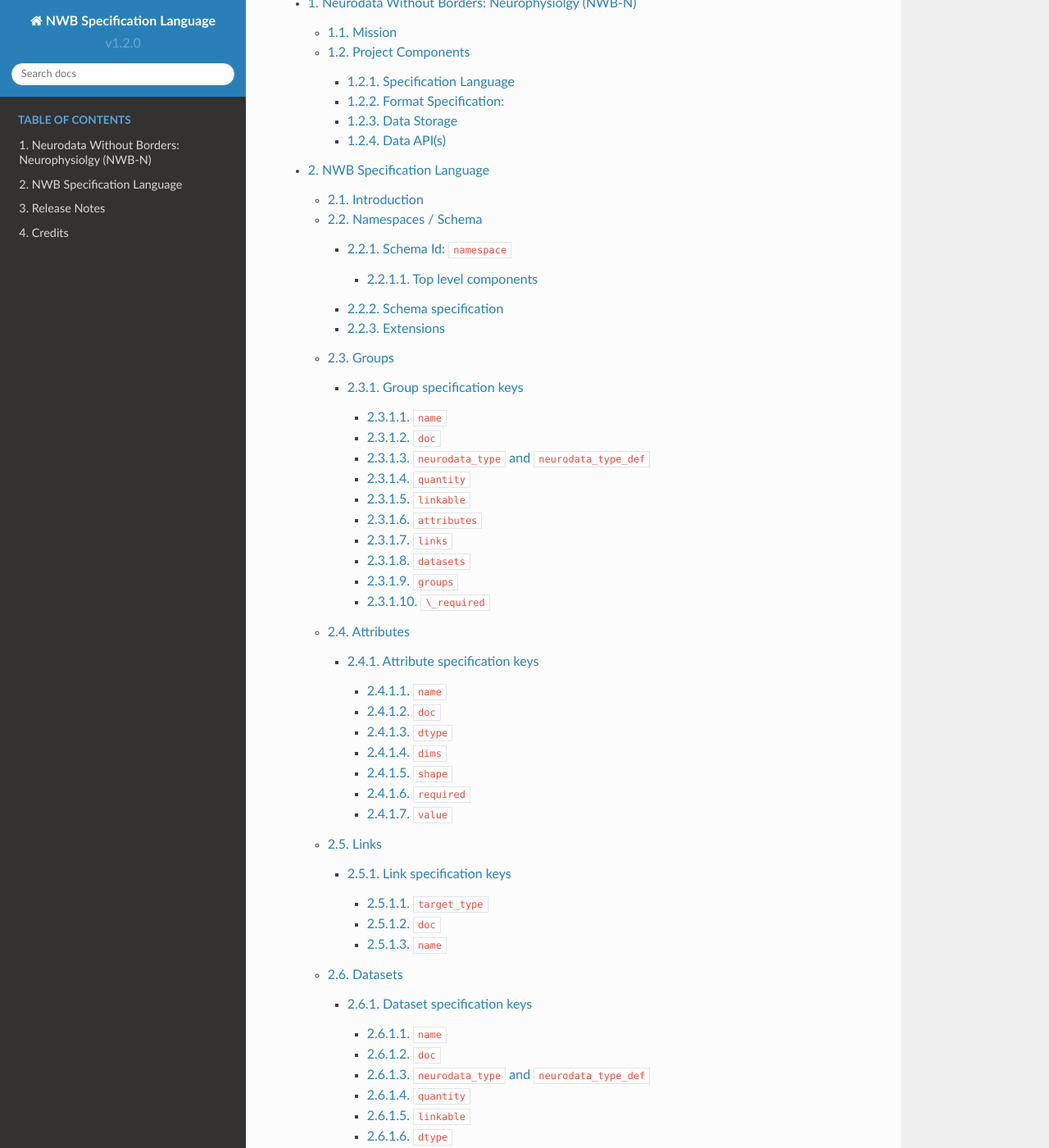
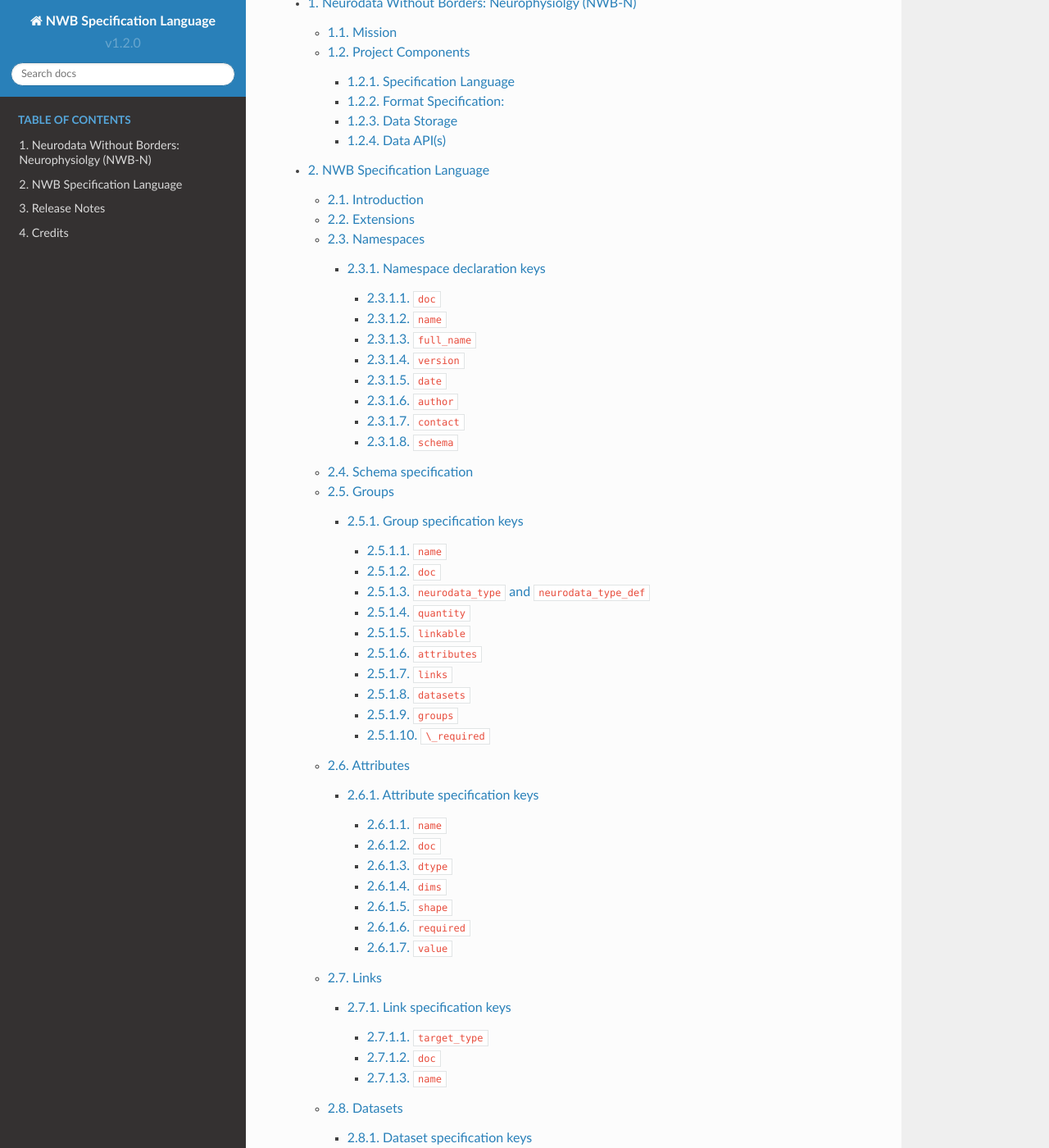
Before and after one commit to NeurodataWithoutBorders/nwb-schema, a Sphinx documentation site: the page built from docs/language/source/index.rst, in a window 1280 px wide and 1400 px high, scrolled down 216 px. Shown: the whole window at 82% size. Built offline with Sphinx 7.4.7 and the Read the Docs theme 2.0.0, drawn with Linux system fonts in a browser that asks for light colours; some of the changed lines change nothing that is shown; some of the changed text lies outside the part shown.

Commit message:
Updated language docs to describe extensions and namespaces

```diff
--- a/docs/language/source/specification_language_description.rst
+++ b/docs/language/source/specification_language_description.rst
@@ -14,153 +14,145 @@
 The specification language is defined in YAML (or optionally JSON) and defines formal
 structures for describing the organization of complex data using basic
 concepts, e.g., Groups, Datasets, Attributes, and Links.
+A specification typically consists of a declaration of a namespace
+and a set of schema specifications.
 Data publishers can use the specification language to extend
-the format in order to store types of data not supported by the NWB core format.
+the format in order to store types of data not supported by the
+NWB core format (:numref:`sec-extensions:`).
 
-Namespaces / Schema
-===================
+
+.. _sec-extensions:
+
+Extensions
+==========
+
+As mentioned, extensions to the core format are specified via custom
+user namespaces. Each namespace must have a unique name (i.e, must be
+different from NWB). The schema of new neurodata_types (groups, datasets etc.)
+are then specified in seperate schema specification files.
+While it’s possible to define multiple namespaces in the same file, most commonly,
+each new namespace will be defined in a separate file with coresponding
+schema specifications being stored in one ore more additional YAML (or JSON) files.
+One or more namespaces can be used simultaneously, so that multiple
+extensions can be used at the same time while avoiding potential
+name and type collisions between extensions (as well as extensions and the NWB core spec).
+
+The specification of namespaces is described in detail next in :numref:`sec-namespace-dec`
+and the specification of schema specifications is described in :numref:`sec-schema-spec`
+and subsequent sections.
+
+
+.. _sec-namespace-dec:
+
+Namespaces
+==========
 
 .. attention::
 
-    TODO: Update this section describing the definition and use of namespaces
+    TODO: Update this section to ensure consitency with the current implementation
 
-Schema Id: ``namespace``
-------------------------
-
-The top-level of a format specification has the following form:
+Namespaces are used to define a collections of specifications, to enable
+users to develop extensions in their own namespace and, hence, to avoid
+name/type collisions. Namespaces are defined in seperate YAML files.
+The specification of a namespace looks as follows:
 
 .. code-block:: python
 
-    {"fs": {
+    namespaces:
+    - doc: NWB namespace
+      name: NWB
+      full_name: NWB core
+      version: 1.2.0
+      date: 2017-04-25 18:05:00
+      author:
+      - Keith Godfrey
+      - Jeff Teeters
+      - Oliver Ruebel
+      - Andrew Tritt
+      contact:
+      - keithg@alleninstitute.org
+      - jteeters@berkeley.edu
+      - oruebel@lbl.gov
+      - ajtritt@lbl.gov
+      schema:
+      - source: nwb.base.yaml
+        neurodata_types: null
+      - ...
 
-    "ns1": <specification for ns1 namespace>,
-
-    "ns2": <specification for ns2 namespace>,
-
-    "ns3": <specification for ns3 namespace>, ... }
+The top-level key must be ``namespaces``. The value of ``namespaces``
+is a list with the specification of one (or more) namespaces.
 
 
-The top level variable must be “fs”. (This stands for “format
-specification”). The value of variable “fs” is a dictionary with each
-key the “namespace” or “schema-id” of a format specification that is
-associated with that namespace. The namespace identifier can be any
-valid Python identifier (the identifiers are *not* restricted to start
-with ‘ns’). One of the namespaces is designated as the “default”
-namespace and it is associated with the core format. Other namespaces
-(schema-ids) are associated with extensions to the core format.
-Information indicating where to obtain the specifications (usually names
-of files containing the specifications) and the default namespace
-identifier are passed into the API software when the software is
-initialized.
+Namespace declaration keys
+--------------------------
 
-Top level components
-^^^^^^^^^^^^^^^^^^^^
+``doc``
+^^^^^^^
 
-The specification associated with each schema-id is a Python dictionary
-with three keys: info, schema, and doc. e.g.:
+Text description of the namespace.
+
+``name``
+^^^^^^^^
+
+Unique name used to refer to the namespace
+
+``full_name``
+^^^^^^^^^^^^^
+
+Optional string with extended full name for the namespace.
+
+``version``
+^^^^^^^^^^^
+
+Version string for the namespace
+
+``date``
+^^^^^^^^
+
+Date the namespace has been last modified or released. Formatting is ``%Y-%m-%d %H:%M:%S``, e.g, ``2017-04-25 17:14:13``
+
+``author``
+^^^^^^^^^^
+
+List of strings with the names of the authors of the namespace.
+
+``contact``
+^^^^^^^^^^^
+
+List of strings with the contact information for the authors.
+Ordering of the contacts should match the ordering of the authors.
+
+``schema``
+^^^^^^^^^^
+
+List of the schema to be included in this namespace. The specification looks as follows:
 
 .. code-block:: python
 
-    { "info": <info specification>,
+     - source: nwb.base.yaml
+       neurodata_types: null
+     - source: nwb.ephys.yaml
+       neurodata_types: ElectricalSeries
 
-    "schema": <schema specification>,
-
-    "doc": <auxiliary documentation>,
-
-    }
+``source`` indicates the relative path to the YAML (or JSON) files with the schema specifications
+while ``neurodata_types`` is a list of strings indicating the which neurodata_type should be
+included from the given specification. The default is ``neurodata_types: null`` indicating that all
+neurordata_types should be included.
 
 
-“info” and “schema” are required. “doc” is optional. <info
-specification> has the following form:
+.. _sec-schema-spec:
 
-.. code-block:: python
-
-    {
-
-    "name": "<Name of specification>",
-
-    "version": "<version number>",
-
-    "date": "<date last modified or released>",
-
-    "author": "<author name>",
-
-    "contact": "<author email or other contact info>",
-
-    "description": "<description of the specification>"
-
-    },
+Schema specification
+====================
 
 The schema specification section defines the groups, datasets and
-relationship that make up the format. This is the main part of the
+relationship that make up the format. The schema specification consist of a list of Group specifications.
+Schema may be distributed across multiple YAML files to improve
+readability and to support logical organization of types.
+This is the main part of the
 format specification. It is described in the following sections.
 
-The <auxiliary documentation> section is for text that is added to
-documentation about the format that is generated from the format
-specification, using the “make\_docs.py” tool. This is not described
-further in this document, but the structure and operation can be deduced
-by examining this part of the NWB format specification (e.g. file
-“nwb\_core.py”) and the generated documentation for the NWB format.
 
-Schema specification
---------------------
-
-The schema specification consist of a list of Group specifications.
-Schema may be distributed across multiple YAML files to improve
-readability and to support logical organization of types.
-
-Extensions
-----------
-
-.. note::
-
-    **TODO** Update the description of how extensions are managed
-
-As mentioned, extensions to the core format are specified using
-``schema_ids`` that are different from the ``schema_id`` used for the core
-format. The way that extensions are implemented is very simple: The
-schema specified in extensions are simply “merged” into the schema
-specified in the core format based on having the same absolute path (if
-given) and the same identifier. For example, if the core format schema
-includes key “<foo>/” (specifying a group with a variable name “foo”)
-and an extension also includes a key “<foo>/”, the value associated with
-both of these (which must be a dictionary) are combined to form the
-specification of the core format and the extension. While it’s possible
-to define multiple extensions in the same file (as illustrated in
-section 1.1) normally, the specification associated with each schema\_id
-will be in a separate file as illustrated below:
-
-File containing specification for core format:
-
-.. code-block:: python
-
-    {"fs": {
-
-    "core": <specification for core format>
-
-    }
-
-
-File containing specification for extension 1:
-
-.. code-block:: python
-
-    {"fs": {
-
-    "ex1": <specification for extension ex1>
-
-    }
-
-
-File containing specification for extension 2:
-
-.. code-block:: python
-
-    {"fs": {
-
-    "ex2": <specification for extension ex2>
-
-    }
 
 .. _sec-group-spec:
 
@@ -719,6 +711,7 @@
     datasets in previous versions of the specification language.
 
 
+
 .. [1]
    The version number given here is for the specification language and
    is independent of the version number for the NWB format. The date
```
